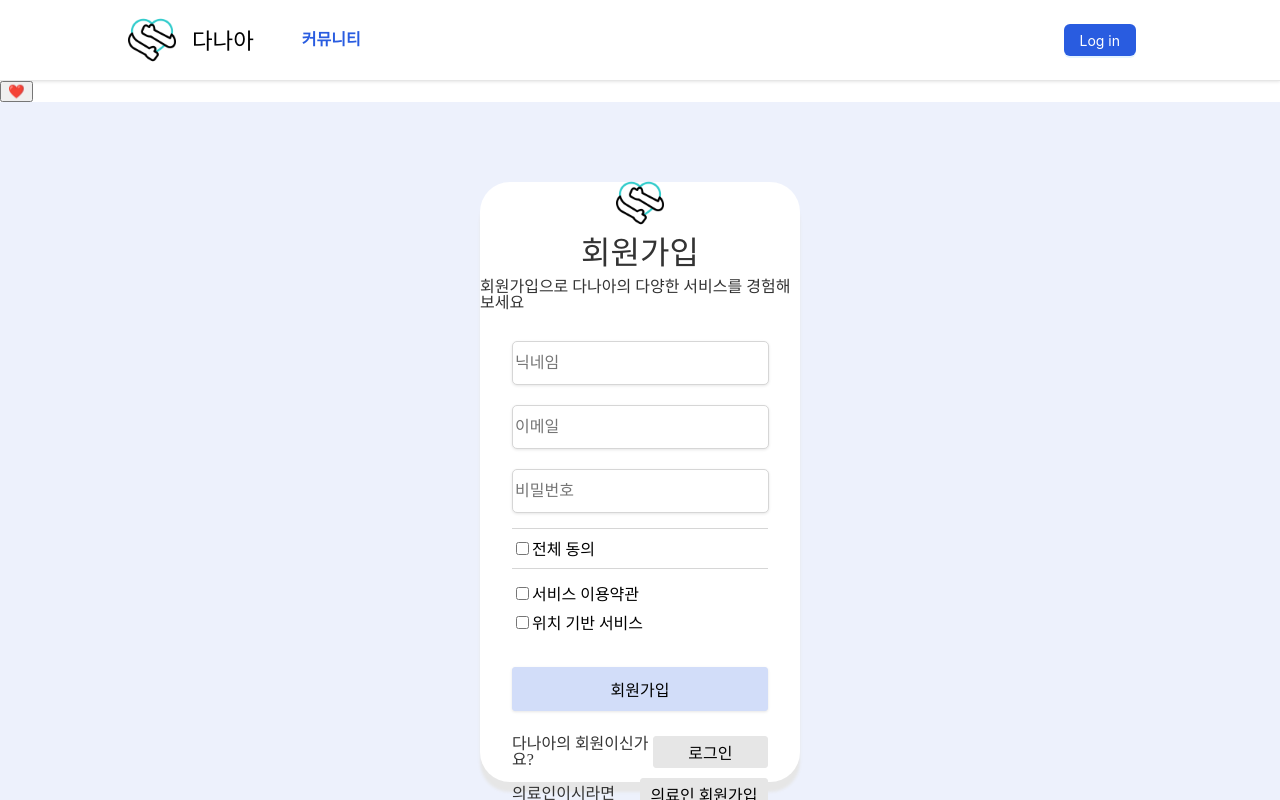
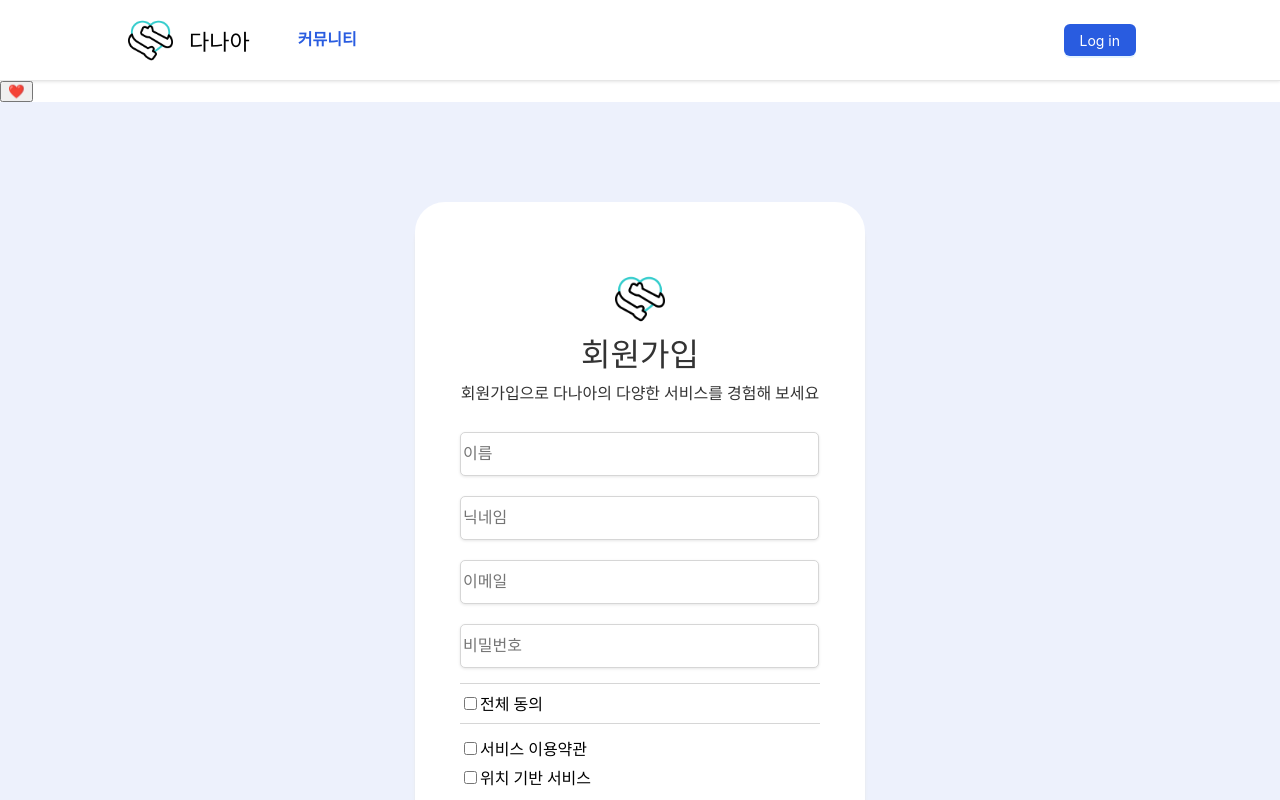
Before and after one commit to codestates-seb/seb42_main_020, a React (Create React App) app in the folder client/: page /register in a window 1280 px wide. Shown: the top 800 px of the page. Built offline with nearby package versions, Linux system fonts and the light colour scheme; a web font is replaced by a local one.

Commit message:
style:change rem to px

```diff
--- a/client/src/Components/Header/Header.jsx
+++ b/client/src/Components/Header/Header.jsx
@@ -6,7 +6,7 @@ import { UserOutlined, BellOutlined } from '@ant-design/icons';
 const SHeader = styled.header`
   font-family: 'TheJamsil5Bold';
   width: 100%;
-  height: 5rem;
+  height: 80px;
   display: flex;
   flex-direction: row;
   align-items: center;
@@ -21,7 +21,7 @@ const SLayout = styled.div`
     flex-direction: row;
   }
   width: 80%;
-  height: 5rem;
+  height: 80px;
   display: flex;
   flex-direction: row;
   align-items: center;
@@ -32,23 +32,23 @@ const SLogo = styled.div`
   display: flex;
   align-items: center;
   img {
-    width: 3rem;
-    padding: 0 1rem 0 0;
+    width: 45px;
+    padding: 0 16px 0 0;
   }
   span {
-    font-size: 1.4rem;
+    font-size: 22px;
     margin: 5px 0 0 0;
   }
 `;
 
 const SNav = styled.nav`
-  padding: 1rem 2rem;
+  padding: 16px 32px;
   a {
     text-decoration: none;
-    padding: 1rem;
+    padding: 16px;
     font-family: 'TheJamsil';
     font-weight: 600;
-    font-size: 1rem;
+    font-size: 16px;
     color: var(--blue-600);
     :hover {
       color: var(--blue-500);
@@ -57,7 +57,7 @@ const SNav = styled.nav`
 `;
 
 const SLogin = styled.div`
-  padding: 1rem 1rem;
+  padding: 16px 16px;
   button {
     background-color: var(--blue-600);
     color: var(--white);
@@ -72,8 +72,8 @@ const SPrivateContent = styled.div`
 
 const SNotification = styled.div`
   svg {
-    font-size: 1.5rem;
-    padding: 0 1rem 0 0;
+    font-size: 25px;
+    padding: 0 16px 0 0;
   }
   sup {
     top: -10px !important;
@@ -88,7 +88,7 @@ const SMyInfo = styled.div`
 `;
 
 const SLogout = styled.div`
-  padding: 0 1rem;
+  padding: 0 16px;
   button {
     background-color: var(--blue-600);
     color: var(--white);
--- a/client/src/Pages/Login/Login.jsx
+++ b/client/src/Pages/Login/Login.jsx
@@ -15,9 +15,9 @@ const SMain = styled.main`
 `;
 
 const SLayout = styled.div`
-  width: 25vw;
-  height: 70vh;
-  margin-top: 10vh;
+  width: 500px;
+  height: 800px;
+  margin-top: 100px;
   display: flex;
   flex-direction: column;
   align-items: center;
@@ -39,11 +39,11 @@ const SInfoSection = styled.div`
     padding: 10px 0 0 0;
   }
   img {
-    width: 3rem;
+    width: 50px;
   }
   h1 {
     font-family: 'TheJamsil5Bold';
-    font-size: 2rem;
+    font-size: 32px;
   }
   p {
     font-family: 'TheJamsil';
@@ -61,7 +61,7 @@ const SFormSection = styled.div`
   button {
     font-family: 'TheJamsil';
     font-weight: 500;
-    font-size: 1rem;
+    font-size: 16px;
   }
 `;
 
@@ -71,7 +71,7 @@ const SInput = styled.input`
   border: 1px solid var(--gray-300);
   border-radius: 5px;
   box-shadow: 0 1px 3px 0 var(--gray-200);
-  font-size: 1rem;
+  font-size: 16px;
   &:focus {
     outline: none;
   }
@@ -79,7 +79,7 @@ const SInput = styled.input`
 
 const SSubmitBtn = styled.button`
   width: 100%;
-  height: 2.8rem;
+  height: 40px;
   margin: 20px 0;
   display: flex;
   flex-direction: row;
@@ -114,12 +114,12 @@ const SSignupInfo = styled.div`
   button {
     font-family: 'TheJamsil';
     font-weight: 500;
-    font-size: 1rem;
+    font-size: 16px;
   }
   p {
     font-family: 'TheJamsil';
     font-weight: 400;
-    font-size: 1rem;
+    font-size: 16px;
     color: var(--gray-800);
   }
 `;
@@ -161,7 +161,7 @@ const SModalInfoSection = styled.div`
   flex-direction: row;
   justify-content: space-between;
   svg {
-    margin-top: 1rem;
+    margin-top: 16px;
     font-size: 1.5rem;
     cursor: pointer;
     :hover {
@@ -181,7 +181,7 @@ const SModalBtnSection = styled.div`
 
 const SModalInfo = styled.div`
   p {
-    margin: 1rem 0 0 0;
+    margin: 16px 0 0 0;
     font-weight: 600;
     font-size: 1.4rem;
   }
@@ -321,7 +321,9 @@ const Login = () => {
                   <SModalSignupBtn>
                     <Link to="/register">회원 가입</Link>
                   </SModalSignupBtn>
-                  <SModalSignupBtn>의료인 회원가입</SModalSignupBtn>
+                  <SModalSignupBtn>
+                    <Link to="/medicalprovider">의료인 회원가입</Link>
+                  </SModalSignupBtn>
                 </SModalBtnSection>
               </SModal>
             </SModalLayout>
--- a/client/src/Pages/Signup/Signup.jsx
+++ b/client/src/Pages/Signup/Signup.jsx
@@ -13,9 +13,9 @@ const SMain = styled.main`
 `;
 
 const SLayout = styled.div`
-  width: 25vw;
-  height: 75vh;
-  margin-top: 10vh;
+  width: 450px;
+  height: 800px;
+  margin-top: 100px;
   display: flex;
   flex-direction: column;
   align-items: center;
@@ -34,14 +34,14 @@ const SInfoSection = styled.div`
   img,
   h1,
   p {
-    padding: 10px 0 0 0;
+    padding: 15px 0 0 0;
   }
   img {
-    width: 3rem;
+    width: 50px;
   }
   h1 {
     font-family: 'TheJamsil5Bold';
-    font-size: 2rem;
+    font-size: 32px;
   }
   p {
     font-family: 'TheJamsil';
@@ -68,7 +68,7 @@ const SInput = styled.input`
   border: 1px solid var(--gray-300);
   border-radius: 5px;
   box-shadow: 0 1px 3px 0 var(--gray-200);
-  font-size: 1rem;
+  font-size: 16px;
   &:focus {
     outline: none;
   }
@@ -90,7 +90,7 @@ const STerm = styled.div`
 
 const SSubmitBtn = styled.button`
   width: 100%;
-  height: 2.8rem;
+  height: 40px;
   margin: 10px 0;
   display: flex;
   flex-direction: row;
@@ -117,19 +117,19 @@ const SLoginInfo = styled.div`
   button {
     font-family: 'TheJamsil';
     font-weight: 500;
-    font-size: 1rem;
+    font-size: 16px;
   }
   p {
     font-family: 'TheJamsil';
     font-weight: 400;
-    font-size: 1rem;
+    font-size: 16px;
     color: var(--gray-800);
   }
 `;
 
 const SLoginBtn = styled.button`
   width: 50%;
-  height: 2rem;
+  height: 32px;
   background-color: var(--gray-200);
   border: 1px solid var(--gray-200);
   border-radius: 3px;
@@ -144,6 +144,7 @@ const SLoginBtn = styled.button`
 `;
 
 const Signup = () => {
+  const [name, setName] = useState('');
   const [nickname, setNickname] = useState('');
   const [email, setEmail] = useState('');
   const [password, setPassword] = useState('');
@@ -158,9 +159,15 @@ const Signup = () => {
   };
 
   // 닉네임 정규 표현식
-  // 한글, 영어, 숫자만 입력 받기
+  // 한글, 영어만 입력 받기
+  const vaildateName = () => {
+    return name.match(/([a-z|A-Z|ㄱ-ㅎ|가-힣]).{1,15}$/);
+  };
+
+  // 닉네임 정규 표현식
+  // 한글, 영어만 입력 받기
   const vaildateNickname = () => {
-    return nickname.match(/([a-z|A-Z|ㄱ-ㅎ|가-힣]).{2,15}$/);
+    return nickname.match(/([a-z|A-Z|ㄱ-ㅎ|가-힣]).{1,15}$/);
   };
 
   // 이메일 정규 표현식
@@ -178,6 +185,20 @@ const Signup = () => {
     return password
       .toLowerCase()
       .match(/^(?=.*[a-zA-Z])(?=.*[!@#$%^*+=-])(?=.*[0-9]).{8,15}$/);
+  };
+
+  // 이름
+  const handleChangeName = (e) => {
+    const currName = e.target.value;
+    setName(currName);
+
+    if (!vaildateName(name)) {
+      setNickmaeMsg(
+        '한글과 영문을 제외한 숫자 및 특수문자는 입력이 어렵습니다.'
+      );
+    } else {
+      setNickmaeMsg('');
+    }
   };
 
   // 닉네임
@@ -228,11 +249,17 @@ const Signup = () => {
   };
 
   // 유효성 검사를 통과하지 못하면 Submit 비활성화
-  const isNicknameVaild = vaildateNickname(nickname);
+  const isvaildateName = vaildateName(name);
+  const isNicknameVaild = vaildateName(nickname);
   const isEmailValid = validateEmail(email);
   const isPwdValid = validatePwd(password);
   const isNotNull = notTobeNull({ email, password });
-  const isAllValid = isNicknameVaild && isEmailValid && isPwdValid && isNotNull;
+  const isAllValid =
+    isvaildateName &&
+    isNicknameVaild &&
+    isEmailValid &&
+    isPwdValid &&
+    isNotNull;
 
   return (
     <SMain>
@@ -245,6 +272,7 @@ const Signup = () => {
         </SInfoSection>
         <SFormSection>
           <div>
+            <SInput onChange={handleChangeName} placeholder="이름" />
             <SInput onChange={handleChangeNickname} placeholder="닉네임" />
             <SInput onChange={handleChangeEmail} placeholder="이메일" />
             <SInput onChange={handleChangePassword} placeholder="비밀번호" />
@@ -276,7 +304,9 @@ const Signup = () => {
           </div>
           <div>
             <p>의료인이시라면 </p>
-            <SLoginBtn>의료인 회원가입</SLoginBtn>
+            <SLoginBtn>
+              <Link to="/medicalprovider">의료인 회원가입</Link>
+            </SLoginBtn>
           </div>
         </SLoginInfo>
       </SLayout>
```
Also changed, not shown: client/src/Pages/DoctorSignup/Doctorsignup.jsx (+12 -12 lines).
